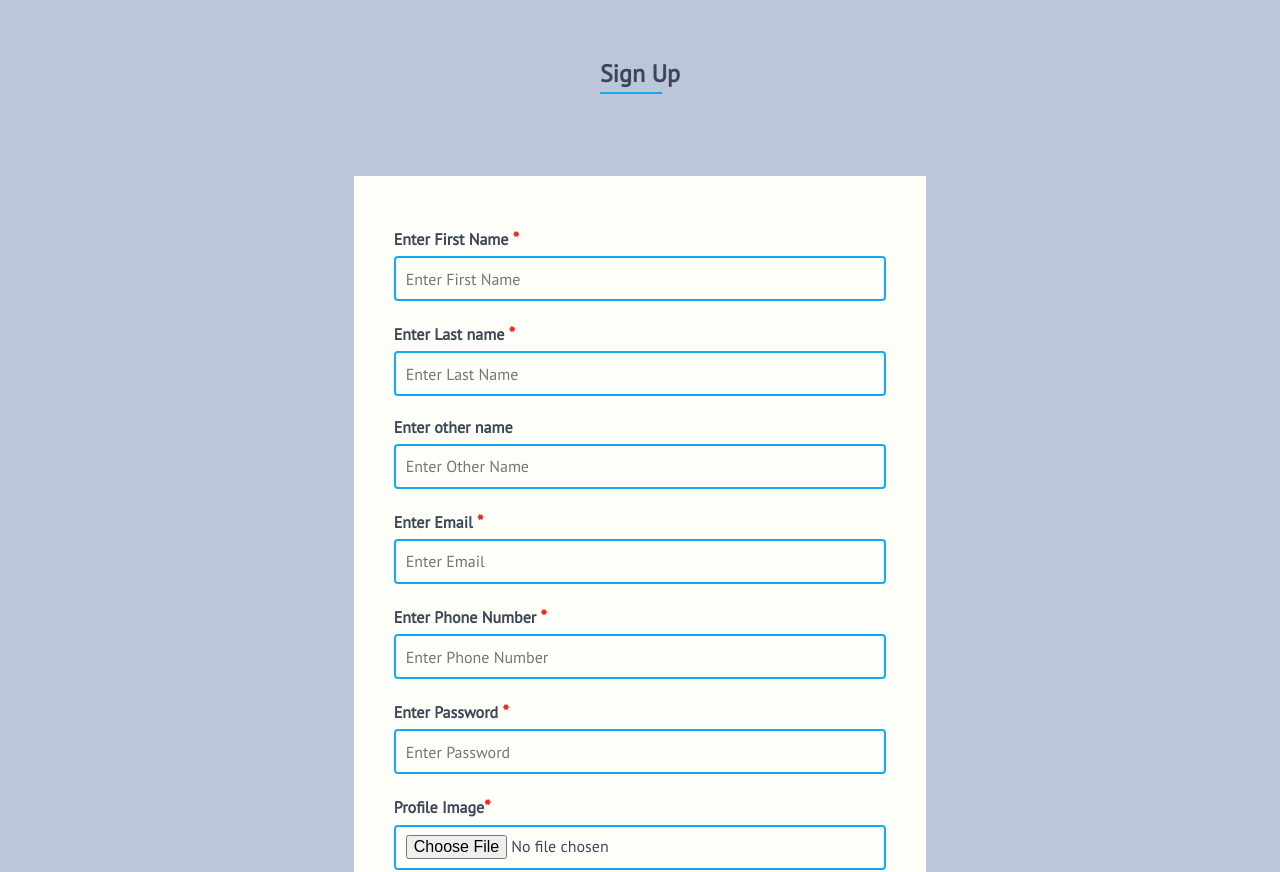
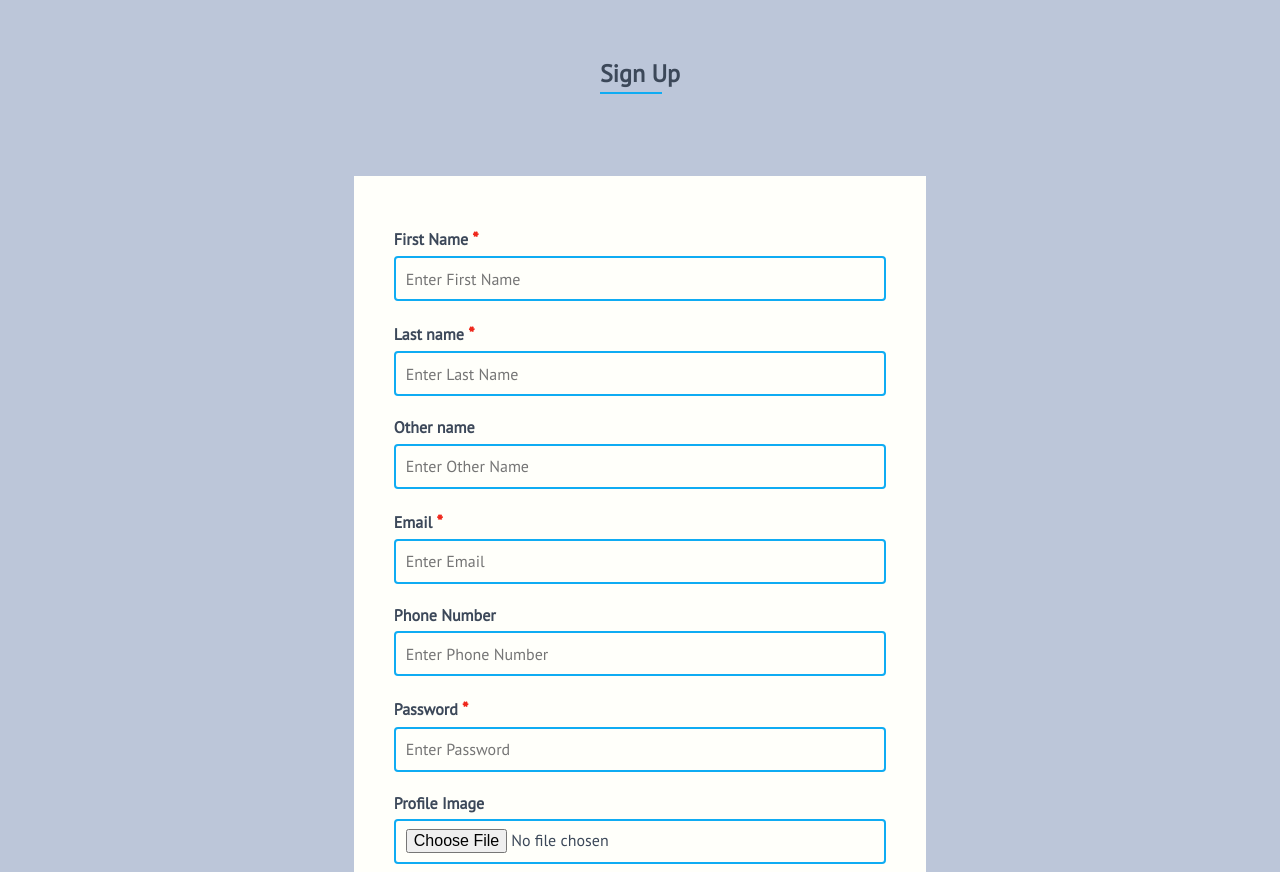
Before and after one commit to amaechi-chuks/Politico, a website: page UI/signup.html in a window 1280 px wide. Shown: the part 81-953 px from the top of the page. Drawn offline with Linux system fonts and the light colour scheme.

Commit message:
fix(signup page):Implement signup page feedback     -Remove unnecessary compulsory marks         - Remove enter labels 	- Align the form height 	    [Finishes #163375971]

```diff
--- a/UI/signup.html
+++ b/UI/signup.html
@@ -14,7 +14,7 @@
 
 <body>
     <!-- Begin Header -->
-    <header>
+    <header class="sticky-top">
         <nav class="navbar">
             <a href="./index.html" class="navbar-logo"><img src="./assets/img/Image-logo.png" alt="image logo" /></a>
             <button class="hamburger-menu"><a class="hamburger"></a></button>
@@ -33,24 +33,24 @@
         <section class="container-flip form-container">
             <h2 class="section-title">Sign Up</h2>
             <form class="form-card" role="form" method="POST" onsubmit="return submitForm()">
-                <label for="firstname">Enter First Name <span>*</span></label>
+                <label for="firstname">First Name <span>*</span></label>
                 <input type="text" id="firstname" name="firstname" class="form-element" placeholder="Enter First Name"
                     required />
-                <label for="lastname">Enter Last name <span>*</span></label>
+                <label for="lastname">Last name <span>*</span></label>
                 <input type="text" id="lastname" name="lastname" class="form-element" placeholder="Enter Last Name"
                     required />
-                <label for="othername">Enter other name</label>
+                <label for="othername">Other name</label>
                 <input type="text" id="othername" name="othername" class="form-element" placeholder="Enter Other Name" />
-                <label for="email">Enter Email <span>*</span></label>
+                <label for="email">Email <span>*</span></label>
                 <input type="email" id="email" name="email" class="form-element" placeholder="Enter Email" required />
-                <label for="phonenumber">Enter Phone Number <span>*</span></label>
+                <label for="phonenumber">Phone Number </label>
                 <input type="number" id="phonenumber" name="phonenumber" class="form-element" placeholder="Enter Phone Number"
-                    required />
-                <label for="password">Enter Password <span>*</span></label>
+                >
+                <label for="password">Password <span>*</span></label>
                 <input type="password" id="password" name="password" class="form-element" placeholder="Enter Password"
                     required />
-                <label for="attachment">Profile Image<span>*</span></label>
-                <input type="file" id="attachment" name="attachment" class="form-element" required />
+                <label for="attachment">Profile Image</label>
+                <input type="file" id="attachment" name="attachment" class="form-element">
                 <button type="submit" id="signup" class="btn btn-primary2 updat">SignUp</button>
                 <div class="message-box"></div>
                 <div class="margin--top--10 margin--below ">
```
